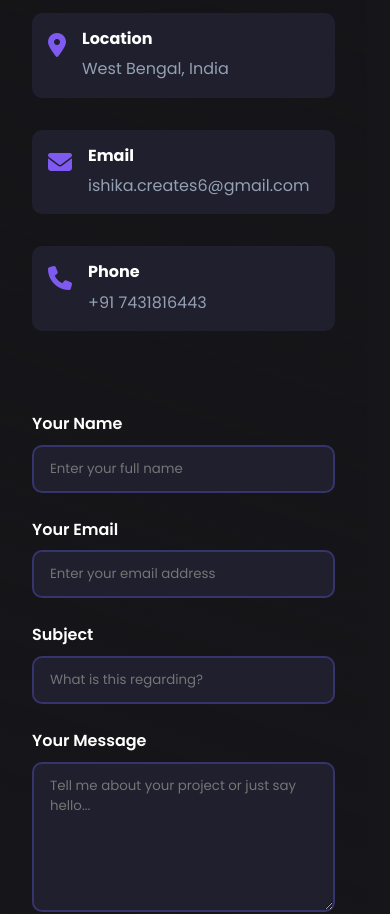
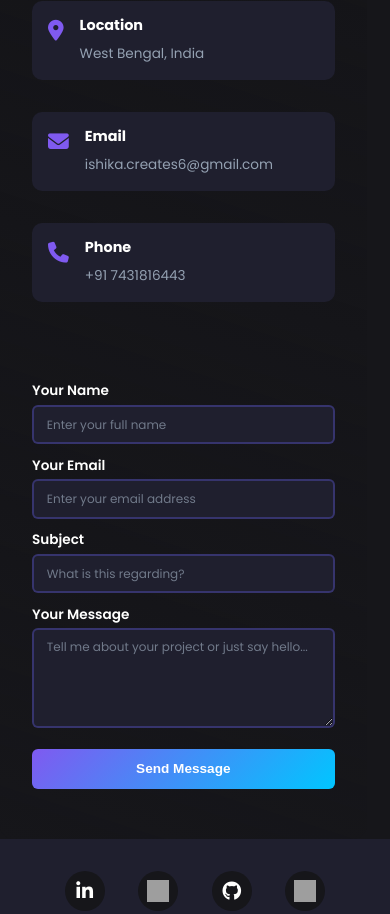
Before and after one commit to BUZZEDISHIKA/Portfolio, a React (Create React App) app: page / in a window 390 px wide. Shown: the part 8394-9308 px from the top of the page. Built offline with nearby package versions, Linux system fonts and the light colour scheme; grey boxes are pictures that could not be loaded.

Commit message:
Initial commit

```diff
--- a/src/styles/App.css
+++ b/src/styles/App.css
@@ -2078,6 +2078,7 @@ section {
   .project-card-animated {
     transform: none !important;
   }
+
 /* Project Header */
 .project-header {
   display: flex;
@@ -2369,27 +2370,65 @@ section {
   color: var(--text-secondary);
 }
 
+/* Mobile - Only text size changes */
+@media (max-width: 768px) {
+  .contact-info h3 {
+    font-size: 1.6rem;
+  }
+
+  .contact-details h4 {
+    font-size: 0.95rem;
+  }
+
+  .contact-details p {
+    font-size: 0.9rem;
+  }
+}
+
+/* Small Mobile - Smaller text */
+@media (max-width: 480px) {
+  .contact-info h3 {
+    font-size: 1.4rem;
+  }
+
+  .contact-details h4 {
+    font-size: 0.9rem;
+  }
+
+  .contact-details p {
+    font-size: 0.85rem;
+  }
+
+  .contact-details i {
+    font-size: 1.3rem;
+  }
+}
+
 .form-group {
-  margin-bottom: 1.5rem;
+  margin-bottom: clamp(1rem, 3vw, 1.5rem);
 }
 
 .form-group label {
   display: block;
-  margin-bottom: 0.5rem;
+  margin-bottom: clamp(0.4rem, 1.5vw, 0.5rem);
   font-weight: 600;
   color: var(--text-color);
+  font-size: clamp(0.9rem, 2vw, 1rem);
+  line-height: 1.3;
 }
 
 .form-group input,
 .form-group textarea {
   width: 100%;
-  padding: 0.75rem 1rem;
+  padding: clamp(0.6rem, 2vw, 0.75rem) clamp(0.8rem, 2.5vw, 1rem);
   background: var(--card-bg);
   border: 2px solid rgba(108, 99, 255, 0.3);
-  border-radius: 10px;
+  border-radius: clamp(8px, 1.5vw, 10px);
   color: var(--text-color);
   font-family: 'Poppins', sans-serif;
   transition: border-color 0.3s ease;
+  font-size: clamp(0.85rem, 1.8vw, 0.95rem);
+  line-height: 1.5;
 }
 
 .form-group input:focus,
@@ -2398,21 +2437,32 @@ section {
   border-color: var(--primary-color);
 }
 
+.form-group input::placeholder,
+.form-group textarea::placeholder {
+  color: var(--text-secondary);
+  opacity: 0.7;
+  font-size: clamp(0.8rem, 1.6vw, 0.9rem);
+}
+
 .form-group textarea {
-  height: 150px;
+  height: clamp(120px, 25vw, 150px);
   resize: vertical;
+  min-height: 100px;
+  max-height: 200px;
 }
 
 .submit-btn {
   width: 100%;
   background: var(--gradient);
   color: white;
-  padding: 1rem 2rem;
+  padding: clamp(0.8rem, 2.5vw, 1rem) clamp(1.5rem, 4vw, 2rem);
   border: none;
-  border-radius: 10px;
+  border-radius: clamp(8px, 1.5vw, 10px);
   font-weight: 600;
   cursor: pointer;
   transition: all 0.3s ease;
+  font-size: clamp(0.9rem, 2vw, 1rem);
+  line-height: 1.3;
 }
 
 .submit-btn:hover {
@@ -2420,6 +2470,59 @@ section {
   box-shadow: var(--shadow);
 }
 
+/* Mobile-specific adjustments */
+@media (max-width: 480px) {
+  .form-group {
+    margin-bottom: 0.8rem;
+  }
+
+  .form-group label {
+    margin-bottom: 0.3rem;
+    font-size: 0.85rem;
+  }
+
+  .form-group input,
+  .form-group textarea {
+    padding: 0.5rem 0.8rem;
+    font-size: 0.8rem;
+    border-radius: 6px;
+  }
+
+  .form-group input::placeholder,
+  .form-group textarea::placeholder {
+    font-size: 0.75rem;
+  }
+
+  .form-group textarea {
+    height: 100px;
+    min-height: 80px;
+  }
+
+  .submit-btn {
+    padding: 0.7rem 1.2rem;
+    font-size: 0.85rem;
+    border-radius: 6px;
+  }
+}
+
+/* Extra small mobile devices */
+@media (max-width: 360px) {
+  .form-group input,
+  .form-group textarea {
+    padding: 0.4rem 0.7rem;
+    font-size: 0.75rem;
+  }
+
+  .form-group input::placeholder,
+  .form-group textarea::placeholder {
+    font-size: 0.7rem;
+  }
+
+  .submit-btn {
+    padding: 0.6rem 1rem;
+    font-size: 0.8rem;
+  }
+}
 /* Footer */
 footer {
   background: var(--card-bg);
@@ -2787,7 +2890,7 @@ header nav {
   border-color: var(--primary-color);
 }
 
-/* 💠 Skills Grid Layout */
+/*  Skills Grid Layout */
 .skills-container {
   display: grid;
   grid-template-columns: repeat(auto-fit, minmax(260px, 1fr));
@@ -2795,7 +2898,7 @@ header nav {
   padding: 0 1rem;
 }
 
-/* 📦 Skill Card */
+/*  Skill Card */
 .skill-item {
   display: flex;
   align-items: center;
@@ -2813,7 +2916,7 @@ header nav {
   box-shadow: 0 6px 25px rgba(139, 92, 246, 0.25);
 }
 
-/* 🎨 Skill Icon */
+/*  Skill Icon */
 .skill-icon {
   width: 50px;
   height: 50px;
@@ -2839,7 +2942,7 @@ header nav {
   right: 5px;
 }
 
-/* 🧠 Skill Info */
+/*  Skill Info */
 .skill-info {
   flex: 1;
   width: 100%;
@@ -2862,7 +2965,7 @@ header nav {
   position: relative;
 }
 
-/* 🚀 Skill Progress Animation */
+/*  Skill Progress Animation */
 .skill-progress {
   height: 100%;
   background: var(--gradient);
@@ -2876,7 +2979,7 @@ header nav {
   to { width: var(--progress, 85%); } /* Custom property for each skill */
 }
 
-/* 🌐 Responsive Adjustments */
+/*  Responsive Adjustments */
 
 /* Tablets and small laptops */
 @media (max-width: 768px) {
```
